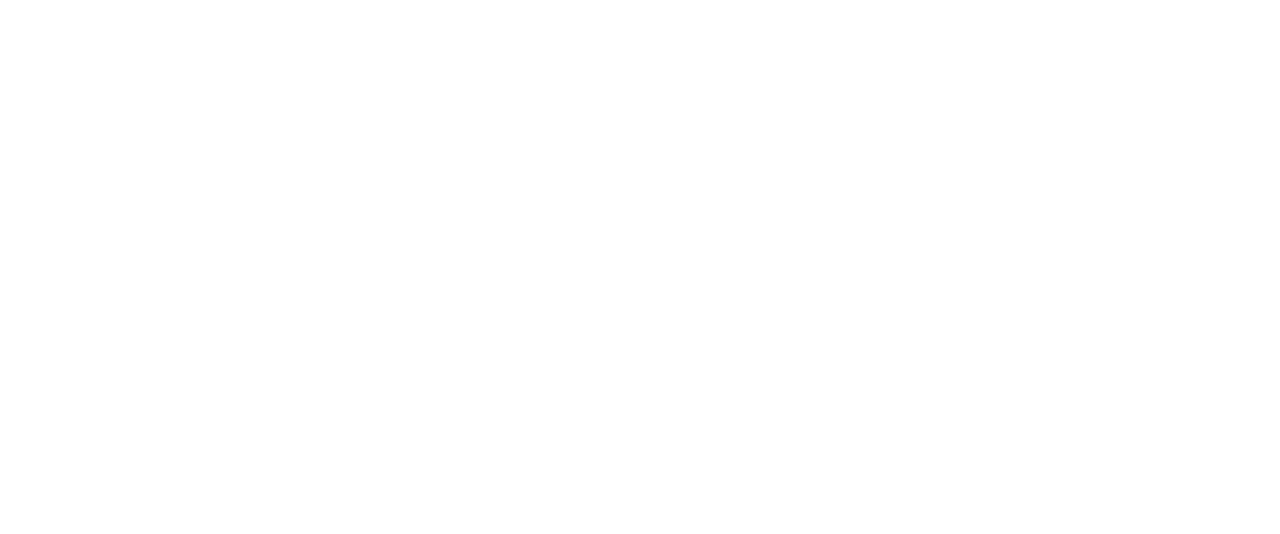
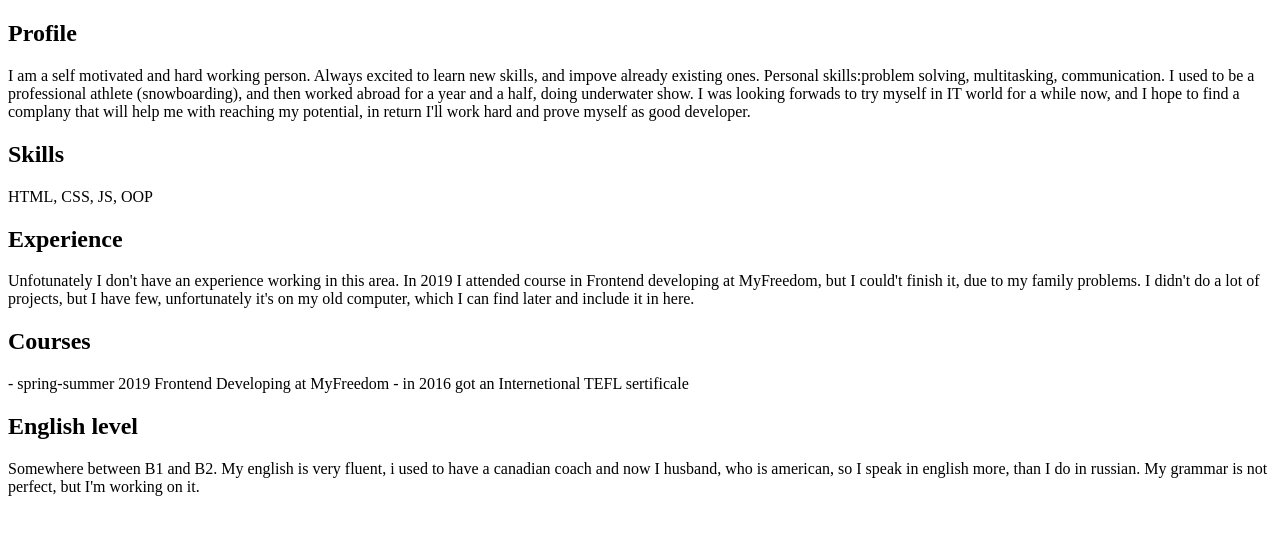
Before and after one commit to LizaDevlin/rsschool-cv, a plain HTML site: page index.html in a window 1280 px wide. Drawn offline with Linux system fonts and the light colour scheme.

Commit message:
feat: add tags and info
Half way done with the html page, will continue later

```diff
--- a/index.html
+++ b/index.html
@@ -4,6 +4,25 @@
 
     </head>
     <body>
+        <header>
 
+        </header>
+        <div>
+            <h2>Profile</h2>
+            <p>I am a self motivated and hard working person. Always excited to learn new skills, and impove already existing ones. Personal skills:problem solving, multitasking, communication.
+                I used to be a professional athlete (snowboarding), and then worked abroad for a year and a half, doing underwater show.
+                I was looking forwads to try myself in IT world for a while now, and I hope to find a complany that will help me with reaching my potential, in return I'll work hard and prove myself as good developer.</p>
+            <h2>Skills</h2>
+            <p>HTML, CSS, JS, OOP</p>
+            <h2>Experience</h2>
+            <p>Unfotunately I don't have an experience working in this area. In 2019 I attended course in Frontend developing at MyFreedom, but I could't finish it, due to my family problems.
+                I didn't do a lot of projects, but I have few, unfortunately it's on my old computer, which I can find later and include it in here.</p>
+            <h2>Courses</h2>
+            <p>- spring-summer 2019 Frontend Developing at MyFreedom
+               - in 2016 got an Internetional TEFL sertificale</p>
+            <h2>English level</h2>
+            <p>Somewhere between B1 and B2. My english is very fluent, i used to have a canadian coach and now I husband, who is american, so I speak in english more, than I do in russian.
+              My grammar is not perfect, but I'm working on it.</p>
+        </div>
     </body>
 </html>
```
